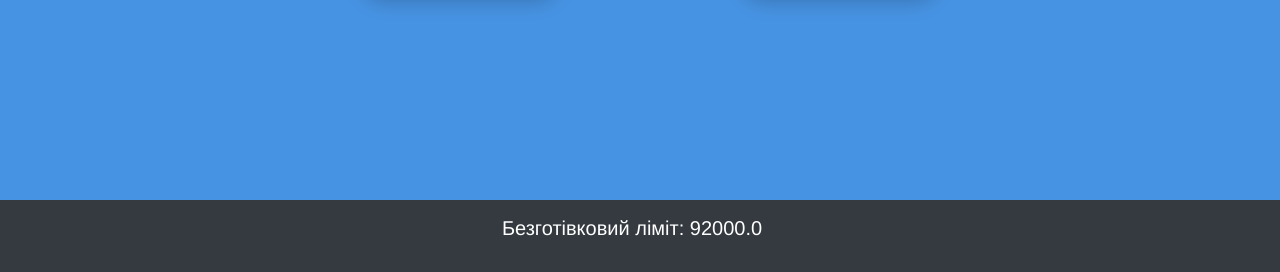
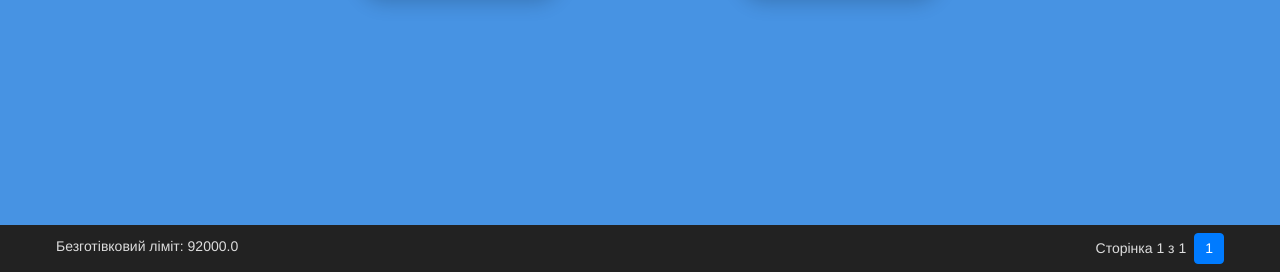
Before and after one commit to PasichnyiDev/shop, a Django app: page /products/list/ in a window 1280 px wide. Shown: the part 528-800 px from the top of the page. Run offline with Django 4.2, Linux system fonts and the light colour scheme; data that the repository does not hold is empty; some libraries are stand-ins or nearby versions.

Commit message:
added pagination on ProductsListView and TransactionsListView + postgresql

```diff
--- a/shop/products/static/css/styles.css
+++ b/shop/products/static/css/styles.css
@@ -230,3 +230,71 @@ h2 {
 .filter-date-label {
     color: #a7a9ab;
 }
+
+/* Footer styles */
+.footer {
+  position: fixed;
+  bottom: 0;
+  width: 100%;
+  background-color: #222;
+  color: #ddd;
+  padding: 8px 0;
+  font-size: 14px;
+}
+
+.footer-container {
+  max-width: 1200px;
+  margin: 0 auto;
+  padding: 0 16px;
+  display: flex;
+  justify-content: space-between;
+  align-items: center;
+  flex-wrap: wrap;
+}
+
+.footer-limit {
+  margin-bottom: 4px;
+}
+
+.footer-pagination {
+  display: flex;
+  align-items: center;
+  flex-wrap: wrap;
+}
+
+.pagination-info {
+  margin-right: 8px;
+}
+
+.pagination-links {
+  display: flex;
+  flex-wrap: wrap;
+  gap: 4px;
+}
+
+/* Button style */
+.page-btn {
+  display: inline-block;
+  padding: 4px 10px;
+  border: 1px solid #444;
+  border-radius: 4px;
+  text-decoration: none;
+  color: #ddd;
+  background-color: #333;
+  transition: background-color 0.2s, color 0.2s, border-color 0.2s;
+  cursor: pointer;
+}
+
+.page-btn:hover {
+  background-color: #444;
+  border-color: #666;
+  color: #fff;
+}
+
+.page-btn.current {
+  background-color: #007bff;
+  border-color: #007bff;
+  color: #fff;
+  cursor: default;
+  pointer-events: none;
+}
--- a/shop/products/templates/base.html
+++ b/shop/products/templates/base.html
@@ -1,8 +1,10 @@
 {% load static %}
+{% load cache %}
 
 <!DOCTYPE html>
 <html lang="en">
 
+{% cache 86400 base_cache %}
     <head>
 
         <meta charset="utf-8">
@@ -18,6 +20,7 @@
         {% block css %} {% endblock %}
 
     </head>
+{% endcache %}
 
 <body>
 
@@ -101,15 +104,41 @@
 
 {% block content %} {% endblock %}
 
-<footer class="navbar navbar-expand-lg navbar-dark bg-dark fixed-bottom">
-    <div class="container">
-        <div class="collapse navbar-collapse" id="navbarResponsive">
-            <ul class="navbar-nav" style="margin: 0 auto; display: flex; align-items: space-between;">
-                <li class="navbar-brand">
-                    <p>Безготівковий ліміт: {{ month_non_cash_limit }}</p>
-                </li>
-            </ul>
+<footer class="footer">
+  <div class="footer-container">
+    <div class="footer-limit">
+      Безготівковий ліміт: {{ month_non_cash_limit }}
     </div>
+
+    {% if paginator %}
+      <div class="footer-pagination">
+        <span class="pagination-info">
+          Сторінка {{ page_obj.number }} з {{ page_obj.paginator.num_pages }}
+        </span>
+
+        <div class="pagination-links">
+          {% if page_obj.has_previous %}
+            <a href="?page=1" class="page-btn">« Перша</a>
+            <a href="?page={{ page_obj.previous_page_number }}" class="page-btn">‹ Назад</a>
+          {% endif %}
+
+          {% for num in page_obj.paginator.page_range %}
+            {% if num > page_obj.number|add:'-3' and num < page_obj.number|add:'3' %}
+              {% if num == page_obj.number %}
+                <span class="page-btn current">{{ num }}</span>
+              {% else %}
+                <a href="?page={{ num }}" class="page-btn">{{ num }}</a>
+              {% endif %}
+            {% endif %}
+          {% endfor %}
+
+          {% if page_obj.has_next %}
+            <a href="?page={{ page_obj.next_page_number }}" class="page-btn">Вперед ›</a>
+            <a href="?page={{ page_obj.paginator.num_pages }}" class="page-btn">Остання »</a>
+          {% endif %}
+        </div>
+      </div>
+    {% endif %}
   </div>
 </footer>
 
--- a/shop/products/templates/products-list.html
+++ b/shop/products/templates/products-list.html
@@ -10,7 +10,7 @@
 {% block content %}
 {% if products %}
     <div class="table-wrapper">
-        <h2>Таблиця товарів</h2>
+<!--        <h2>Таблиця товарів</h2>-->
         <table class="fl-table">
             <thead>
                 <tr>
--- a/shop/products/views.py
+++ b/shop/products/views.py
@@ -159,14 +159,50 @@ class ProductsListView(TitleMixin, NonCashLimitContextMixin, ListView):
     template_name = 'products-list.html'
     context_object_name = 'products'
     title = 'Список товарів'
+    paginate_by = 20
+
+    def get_queryset(self):
+        queryset = Product.objects.all()
+
+        # Фильтр по категории
+        category_id = self.request.GET.get('category')
+        if category_id:
+            queryset = queryset.filter(category__id=category_id)
+
+        # Поиск
+        search_query = self.request.GET.get('search')
+        if search_query:
+            filters = Q(article__icontains=search_query) | \
+                      Q(name__icontains=search_query) | \
+                      Q(brand__icontains=search_query) | \
+                      Q(color__icontains=search_query) | \
+                      Q(size__icontains=search_query) | \
+                      Q(purchase_price__icontains=search_query) | \
+                      Q(selling_price__icontains=search_query) | \
+                      Q(in_stock_amount__icontains=search_query) | \
+                      Q(category__name__icontains=search_query)
+
+            queryset = queryset.filter(filters)
+
+            if not queryset.exists():
+                # Попытка с заглавной буквы
+                search_cap = search_query.capitalize()
+                filters = Q(article__icontains=search_cap) | \
+                          Q(name__icontains=search_cap) | \
+                          Q(brand__icontains=search_cap) | \
+                          Q(color__icontains=search_cap) | \
+                          Q(size__icontains=search_cap) | \
+                          Q(purchase_price__icontains=search_cap) | \
+                          Q(selling_price__icontains=search_cap) | \
+                          Q(in_stock_amount__icontains=search_cap) | \
+                          Q(category__name__icontains=search_cap)
+                queryset = Product.objects.all().filter(filters)
+
+        return queryset
 
     def get_context_data(self, **kwargs):
         context = super().get_context_data(**kwargs)
         context['categories'] = ProductCategory.objects.all()
-
-        category_id = self.request.GET.get('category')
-        if category_id:
-            context['products'] = context['products'].filter(category__id=category_id)
 
         context['search_bar'] = self.check_search_bar()
         context['add_product'] = True
@@ -176,34 +212,6 @@ class ProductsListView(TitleMixin, NonCashLimitContextMixin, ListView):
         context['purchases'] = self.check_purchases()
         context['stat'] = True
 
-        search_query = self.request.GET.get('search')
-        if search_query:
-            result = context['products'].filter(
-                Q(article__icontains=search_query) |
-                Q(name__icontains=search_query) |
-                Q(brand__icontains=search_query) |
-                Q(color__icontains=search_query) |
-                Q(size__icontains=search_query) |
-                Q(purchase_price__icontains=search_query) |
-                Q(selling_price__icontains=search_query) |
-                Q(in_stock_amount__icontains=search_query) |
-                Q(category__name__icontains=search_query)
-            )
-            if not result:
-                result = context['products'].filter(
-                Q(article__icontains=search_query.capitalize()) |
-                Q(name__icontains=search_query.capitalize()) |
-                Q(brand__icontains=search_query.capitalize()) |
-                Q(color__icontains=search_query.capitalize()) |
-                Q(size__icontains=search_query.capitalize()) |
-                Q(purchase_price__icontains=search_query.capitalize()) |
-                Q(selling_price__icontains=search_query.capitalize()) |
-                Q(in_stock_amount__icontains=search_query.capitalize()) |
-                Q(category__name__icontains=search_query.capitalize())
-            )
-            if result:
-                context['products'] = result
-
         return context
 
     def check_transactions(self):
@@ -211,23 +219,15 @@ class ProductsListView(TitleMixin, NonCashLimitContextMixin, ListView):
 
     @staticmethod
     def check_sales():
-        sales = Sale.objects.filter(is_active=True)
-        if sales.last():
-            return True
-        return False
+        return Sale.objects.filter(is_active=True).exists()
 
     @staticmethod
     def check_purchases():
-        purchases = Purchase.objects.filter(is_active=True)
-        if purchases.last():
-            return True
-        return False
+        return Purchase.objects.filter(is_active=True).exists()
 
     @staticmethod
     def check_search_bar():
-        if Product.objects.last():
-            return True
-        return False
+        return Product.objects.exists()
 
 
 class ProductsCategoryCreateView(TitleMixin, NonCashLimitContextMixin, CreateView):
--- a/shop/transactions/views.py
+++ b/shop/transactions/views.py
@@ -195,6 +195,7 @@ class TransactionsListView(TitleMixin, NonCashLimitContextMixin, FilterQuerySetB
     template_name = 'transactions-list.html'
     context_object_name = 'transactions'
     title = 'Список транзакцій'
+    paginate_by = 20
 
     def get_queryset(self):
 
```
Also changed, not shown: shop/shop/settings.py (+6 -2 lines), shop/transactions/templates/transactions-list.html (+7 -4 lines). Lines whose indentation alone changed are shown as unchanged.
